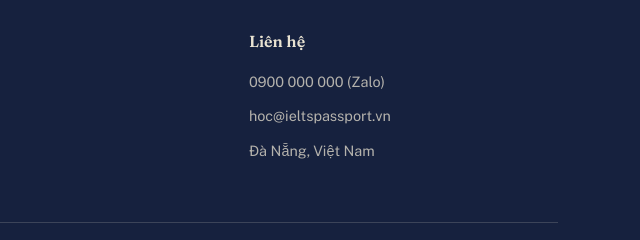
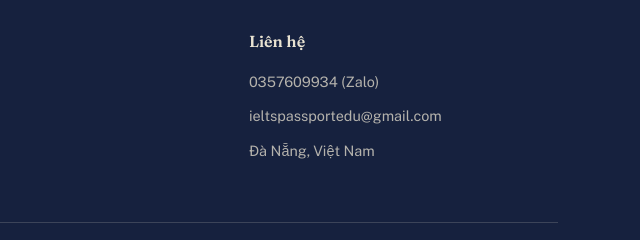
Before and after one commit to ieltspassportedu-ops/ieltspassport, a plain HTML site: page index.html.html in a window 1280 px wide. Shown: the part 2612-2852 px from the top of the page, 640-1280 px from the left. Drawn offline with nearby package versions, Linux system fonts and the light colour scheme.

Commit message:
Update index.html.html

```diff
--- a/index.html.html
+++ b/index.html.html
@@ -757,8 +757,8 @@
       <div class="footer-col">
         <h5>Liên hệ</h5>
         <ul>
-          <li><span>0900 000 000 (Zalo)</span></li>
-          <li><span>hoc@ieltspassport.vn</span></li>
+          <li><span>0357609934 (Zalo)</span></li>
+          <li><span>ieltspassportedu@gmail.com</span></li>
           <li><span>Đà Nẵng, Việt Nam</span></li>
         </ul>
       </div>
```
